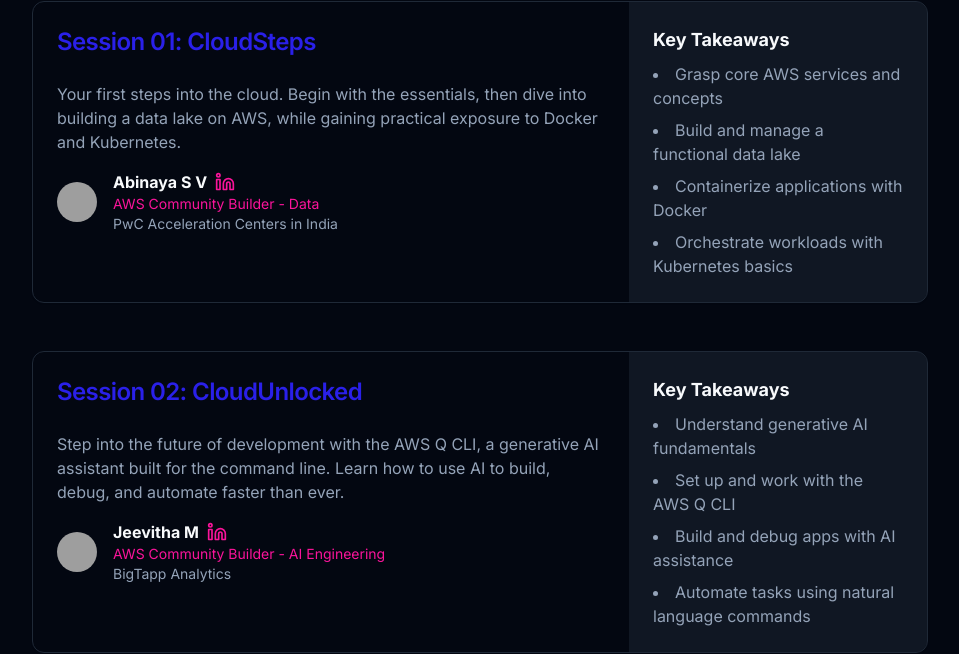
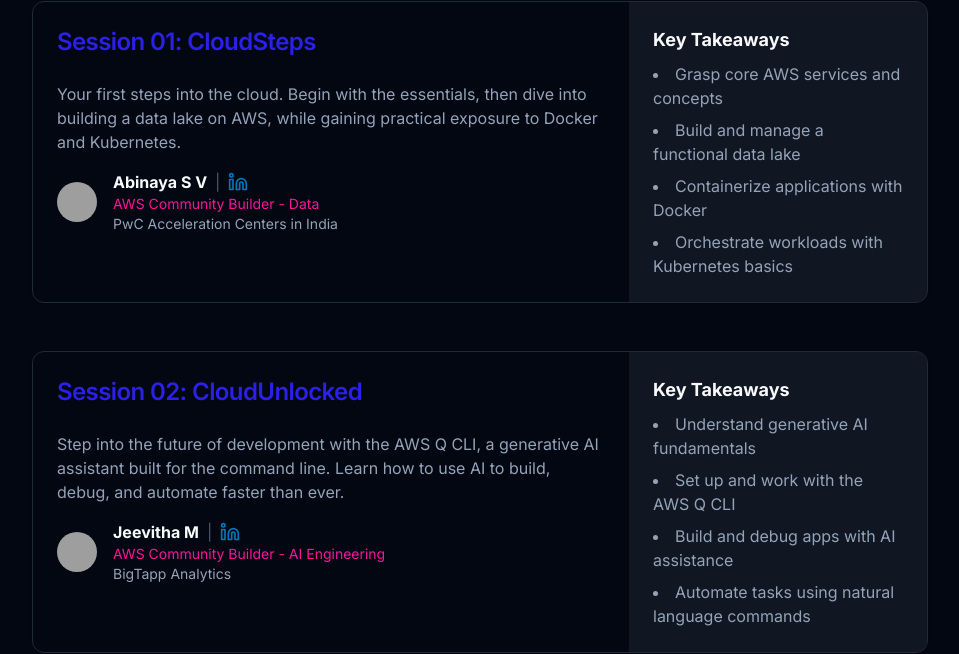
Before and after one commit to jhingalala1234/CloudX-Ascend, a Next.js app: page / in a window 1280 px wide. Shown: the part 2427-3081 px from the top of the page, without its empty margins (160-1119 px from the left). Built offline with nearby package versions, Linux system fonts and the light colour scheme; grey boxes are pictures that could not be loaded.

Commit message:
changed-code-files

```diff
--- a/src/app/page.tsx
+++ b/src/app/page.tsx
@@ -213,8 +213,9 @@
                           <div>
                             <div className="flex items-center gap-2">
                               <p className="font-bold">Abinaya S V</p>
+                              <span className="text-muted-foreground/50">|</span>
                               <Link href="https://www.linkedin.com/in/abinayasv/" target="_blank" rel="noopener noreferrer">
-                                <Linkedin className="h-5 w-5 text-primary transition-colors hover:text-primary/80" />
+                                <Linkedin className="h-5 w-5 text-[#0077b5] transition-colors hover:text-[#0077b5]/80" />
                               </Link>
                             </div>
                             <p className="text-sm text-primary">AWS Community Builder - Data</p>
@@ -249,8 +250,9 @@
                           <div>
                             <div className="flex items-center gap-2">
                               <p className="font-bold">Jeevitha M</p>
+                              <span className="text-muted-foreground/50">|</span>
                               <Link href="https://www.linkedin.com/in/jeevitha-m-357979223/" target="_blank" rel="noopener noreferrer">
-                                <Linkedin className="h-5 w-5 text-primary transition-colors hover:text-primary/80" />
+                                <Linkedin className="h-5 w-5 text-[#0077b5] transition-colors hover:text-[#0077b5]/80" />
                               </Link>
                             </div>
                             <p className="text-sm text-primary">AWS Community Builder - AI Engineering</p>
```
